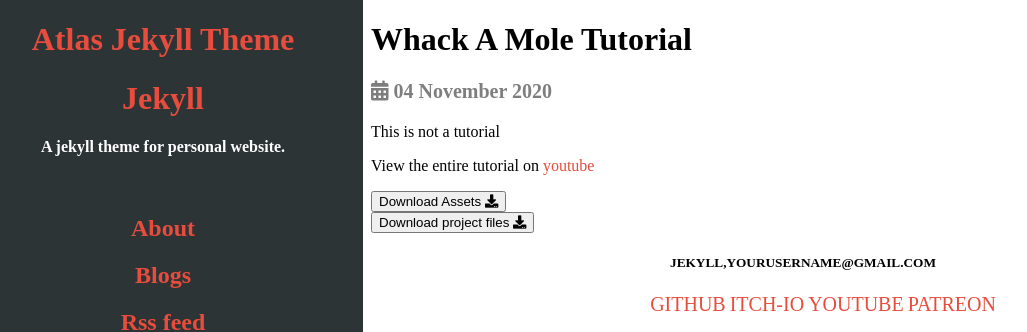
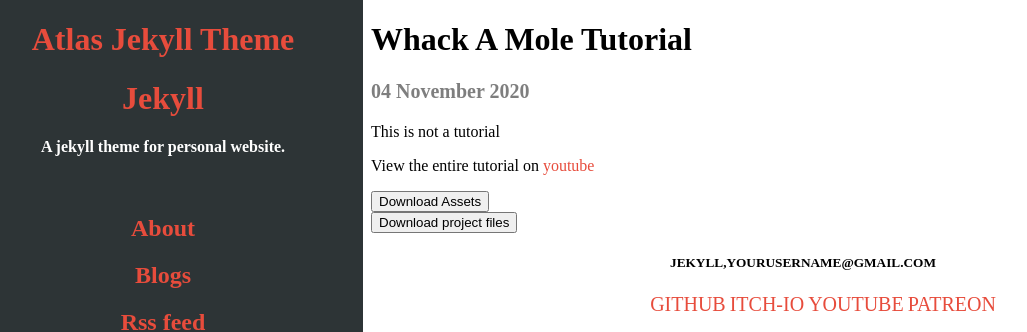
Before and after one commit to LucianoPalacio/atlas-theme, a Jekyll site: the page built from _posts/2020-11-04-whack-a-mole-tutorial.md, in a window 1280 px wide. Shown: the top 332 px of the page, without its empty margins (37-1064 px from the left). Built offline with Jekyll 4.4.1, drawn with Linux system fonts in a browser that asks for light colours.

Commit message:
Delete a font of the <head> for improve performance

```diff
--- a/_includes/header.html
+++ b/_includes/header.html
@@ -2,7 +2,6 @@
   <meta charset="UTF-8">
   <meta name="viewport" content="width=device-width,initial-scale=1">
   {% feed_meta %}
-  <link rel="stylesheet" href="https://cdnjs.cloudflare.com/ajax/libs/font-awesome/5.15.1/css/all.min.css" integrity="sha512-+4zCK9k+qNFUR5X+cKL9EIR+ZOhtIloNl9GIKS57V1MyNsYpYcUrUeQc9vNfzsWfV28IaLL3i96P9sdNyeRssA==" crossorigin="anonymous" />
   <link type="application/atom+xml" rel="alternate" href="{{ '/feed.xml' | prepend: site.baseurl | prepend: site.url }}" title="Jekyll releases posts" />
   <link rel="preload" href="{{ '/css/style.css' | prepend: site.baseurl | prepend: site.url }}" as="style">
   <link rel="stylesheet" href="{{ '/css/style.css' | prepend: site.baseurl | prepend: site.url }}">
```
